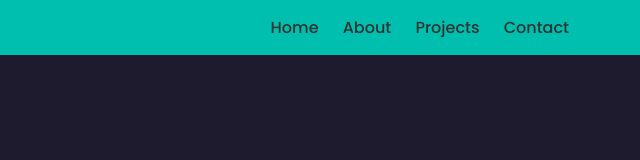
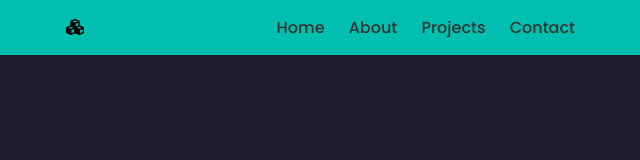
Before and after one commit to akl-leul/leul-ayfokru-portfolio, a plain HTML site: page index.html in a window 1280 px wide. Shown: the full height of the page, 194-834 px from the left. Drawn offline with nearby package versions, Linux system fonts and the light colour scheme.

Commit message:
css and index update

```diff
--- a/index.html
+++ b/index.html
@@ -42,7 +42,7 @@
          </div>
          <ul>
             <li>
-
+               <i class="fa-solid fa-cubes"></i>
             </li>
          </ul>
          <ul class="onPc">
```
